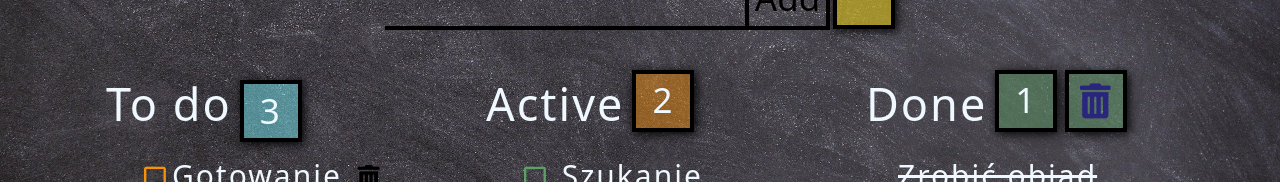
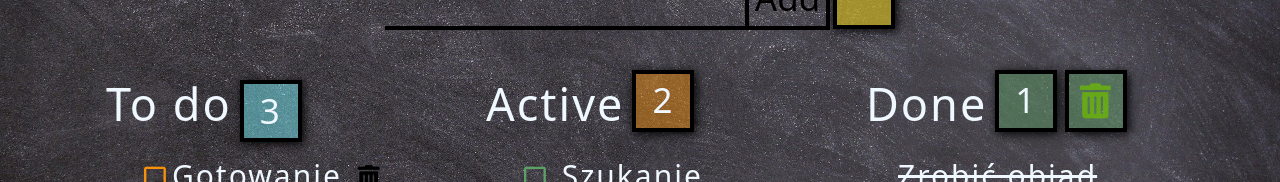
Before and after one commit to VoyteckY/TDList, an Angular app: page / in a window 1280 px wide. In both pictures the pointer is over the element 1096 px from the left and 303 px from the top of the page. Shown: the part 203-385 px from the top of the page. Built offline with nearby package versions, Linux system fonts and the light colour scheme; a web font is replaced by a local one.

Commit message:
update sys

```diff
--- a/angular.json
+++ b/angular.json
@@ -1,5 +1,8 @@
 {
   "$schema": "./node_modules/@angular/cli/lib/config/schema.json",
+  "cli": {
+    "analytics": false
+  },
   "version": 1,
   "newProjectRoot": "projects",
   "projects": {
--- a/src/app/done-list/done-list.component.css
+++ b/src/app/done-list/done-list.component.css
@@ -8,7 +8,7 @@
 }
 
 .clear:hover {
-  color: rgba(28, 16, 134, 0.774);
+  color: rgba(107, 187, 2, 0.746);
   cursor: cell;
 }
 
```
Also changed, not shown: package.json (+20 -20 lines), 1 other file (tests, documents, lock files or other folders).
